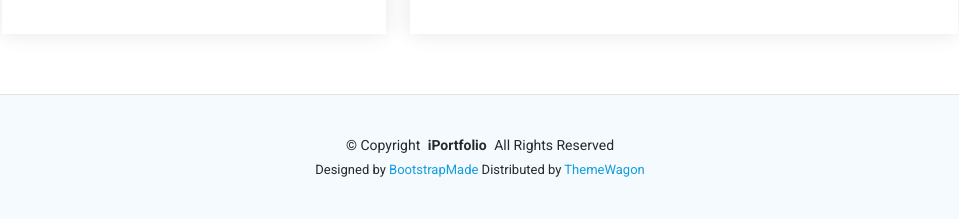
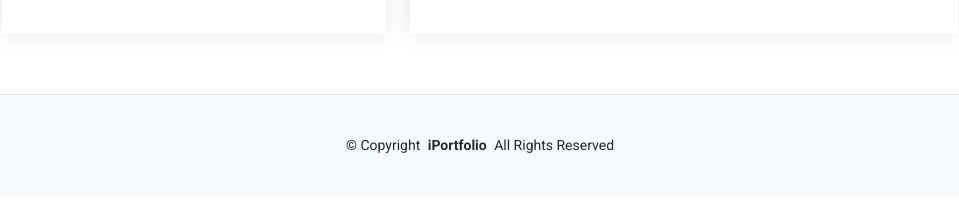
Before and after one commit to DEVENDRA-KUMAR-MAHOUR/portfalio, a plain HTML site: page index.html in a window 1280 px wide. Shown: the part 6598-6817 px from the top of the page, without its empty margins (310-1269 px from the left). After the commit the page ends 6794 px from the top, so only its background shows below. Drawn offline with Linux system fonts and the light colour scheme.

Commit message:
Update index.html
update

```diff
--- a/index.html
+++ b/index.html
@@ -791,13 +791,10 @@
       <div class="copyright text-center ">
         <p>© <span>Copyright</span> <strong class="px-1 sitename">iPortfolio</strong> <span>All Rights Reserved</span></p>
       </div>
-      <div class="credits">
-        <!-- All the links in the footer should remain intact. -->
-        <!-- You can delete the links only if you've purchased the pro version. -->
-        <!-- Licensing information: https://bootstrapmade.com/license/ -->
-        <!-- Purchase the pro version with working PHP/AJAX contact form: [buy-url] -->
+<!--       <div class="credits">
+
         Designed by <a href="https://bootstrapmade.com/">BootstrapMade</a> Distributed by <a href="https://themewagon.com">ThemeWagon</a>
-      </div>
+      </div> -->
     </div>
 
   </footer>
```
